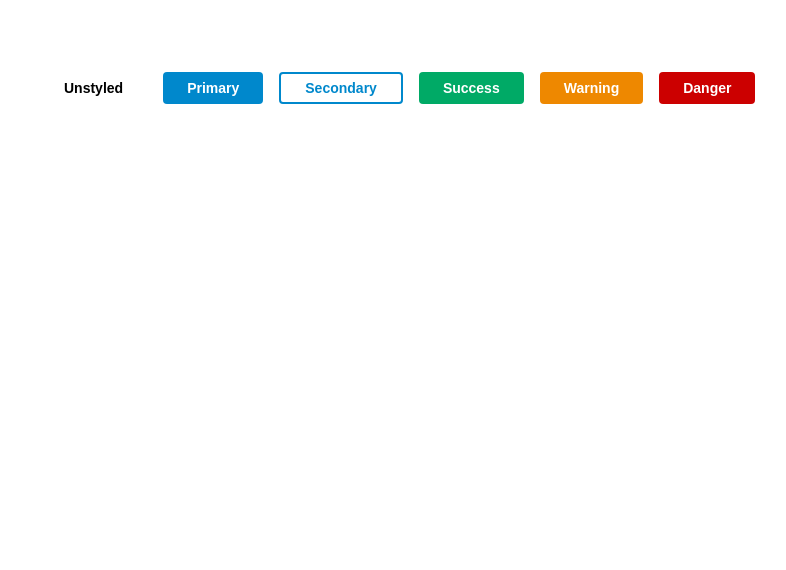
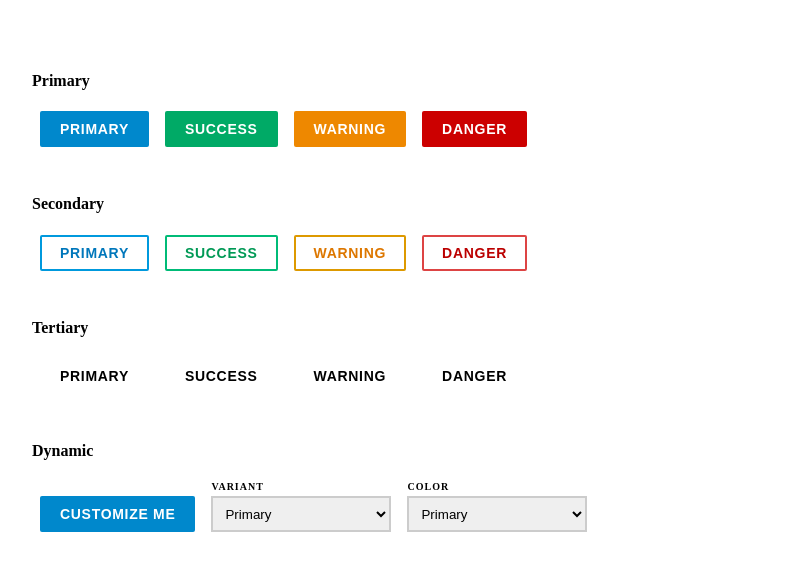
Before and after one commit to dannymcgee/ng-experiments, an Angular app: page / in a window 1280 px wide. Shown: the top 570 px of the page, without its empty margins (40-826 px from the left). Built offline with nearby package versions, Linux system fonts and the light colour scheme.

Commit message:
Improved solution
- DI provider instead of class decorator for "stylesheet" definition
- Custom change detection/diffing logic for style bindings
- Implicit & automatic static binding for `base` style
- Type-safety for `styles` references in template

```diff
--- a/src/app/app.component.html
+++ b/src/app/app.component.html
@@ -1,6 +1,54 @@
-<button x-btn>Unstyled</button>
-<button x-btn="primary">Primary</button>
-<button x-btn="secondary">Secondary</button>
-<button x-btn="success">Success</button>
-<button x-btn="warning">Warning</button>
-<button x-btn="danger">Danger</button>
+<section>
+	<h4>Primary</h4>
+	<button x-btn="primary">Primary</button>
+	<button x-btn="primary" color="success">Success</button>
+	<button x-btn="primary" color="warning">Warning</button>
+	<button x-btn="primary" color="danger">Danger</button>
+</section>
+
+<section>
+	<h4>Secondary</h4>
+	<button x-btn="secondary">Primary</button>
+	<button x-btn="secondary" color="success">Success</button>
+	<button x-btn="secondary" color="warning">Warning</button>
+	<button x-btn="secondary" color="danger">Danger</button>
+</section>
+
+<section>
+	<h4>Tertiary</h4>
+	<button x-btn="tertiary">Primary</button>
+	<button x-btn="tertiary" color="success">Success</button>
+	<button x-btn="tertiary" color="warning">Warning</button>
+	<button x-btn="tertiary" color="danger">Danger</button>
+</section>
+
+<section>
+	<h4>Dynamic</h4>
+	<div [class]="styles.flex">
+
+		<button [x-btn]="variant" [color]="color">Customize Me</button>
+
+		<div [class]="styles.field">
+			<label for="variant">Variant</label>
+			<select id="variant"
+				name="variant"
+				[(ngModel)]="variant"
+			>
+				<option *ngFor="let option of variants"
+					[value]="option.value"
+				>{{ option.name }}</option>
+			</select>
+		</div>
+		<div [class]="styles.field">
+			<label for="color">Color</label>
+			<select id="color"
+				name="color"
+				[(ngModel)]="color"
+			>
+				<option *ngFor="let option of colors"
+					[value]="option.value"
+				>{{ option.name }}</option>
+			</select>
+		</div>
+	</div>
+</section>
--- a/src/app/app.component.styles.ts
+++ b/src/app/app.component.styles.ts
@@ -1,11 +1,55 @@
 import { css } from 'emotion';
 import { rem } from '@theme';
+import { EmotionStyler } from '@ng-emotion';
+import { Injectable } from '@angular/core';
 
-export const appBase: string = css`
+@Injectable()
+export class AppStyles extends EmotionStyler
+{
+	base: string = css`
 		display: block;
 		padding: ${rem(64)};
+
+		section {
+			margin: 0 0 ${rem(48)};
+
+			h4 {
+				margin-top: 0;
+			}
+		}
 
 		button {
 			margin: 0 8px;
 		}
 	`;
+
+	flex: string = css`
+		display: flex;
+		align-items: flex-end;
+	`;
+
+	field: string = css`
+		margin: 0 ${rem(8)};
+
+		label {
+			display: block;
+			margin: 0 0 ${rem(4)};
+			font-size: ${rem(10)};
+			font-weight: 600;
+			text-transform: uppercase;
+			letter-spacing: 0.1em;
+		}
+
+		select {
+			display: inline-flex;
+			width: ${rem(180)};
+			height: ${rem(36)};
+			padding: 0 ${rem(8)};
+			border: 2px solid #ccc;
+
+			option {
+				padding: ${rem(4)} ${rem(12)};
+			}
+		}
+	`;
+}
--- a/src/app/app.component.ts
+++ b/src/app/app.component.ts
@@ -1,12 +1,43 @@
-import { Component, HostBinding } from '@angular/core';
-import { appBase } from './app.component.styles';
+import { Component } from '@angular/core';
+
+import { ButtonVariant } from 'src/app/button/button.types';
+import { ThemeColor } from '@theme';
+import { EmotionComponent, EmotionStyler } from '@ng-emotion';
+import { AppStyles } from './app.component.styles';
+
+interface VariantOption {
+	value: ButtonVariant;
+	name: string;
+}
+
+interface ColorOption {
+	value: ThemeColor;
+	name: string;
+}
 
 @Component({
 	selector: 'x-root',
 	templateUrl: './app.component.html',
+	providers: [{
+		provide: EmotionStyler,
+		useClass: AppStyles,
+	}]
 })
-export class AppComponent {
+export class AppComponent extends EmotionComponent<AppStyles>
+{
+	variants: VariantOption[] = [
+		{ value: 'primary', name: 'Primary' },
+		{ value: 'secondary', name: 'Secondary' },
+		{ value: 'tertiary', name: 'Tertiary' },
+	];
 
-	@HostBinding('class') hostClass = appBase;
+	colors: ColorOption[] = [
+		{ value: 'primary', name: 'Primary' },
+		{ value: 'success', name: 'Success' },
+		{ value: 'warning', name: 'Warning' },
+		{ value: 'danger', name: 'Danger' },
+	];
 
+	variant: ButtonVariant = 'primary';
+	color: ThemeColor = 'primary';
 }
--- a/src/app/app.module.ts
+++ b/src/app/app.module.ts
@@ -1,5 +1,6 @@
 import { BrowserModule } from '@angular/platform-browser';
 import { NgModule } from '@angular/core';
+import { FormsModule } from '@angular/forms';
 
 import { AppComponent } from './app.component';
 import { ButtonComponent } from './button/button.component';
@@ -11,6 +12,7 @@ import { ButtonComponent } from './button/button.component';
 	],
 	imports: [
 		BrowserModule,
+		FormsModule,
 	],
 	providers: [],
 	bootstrap: [AppComponent]
--- a/src/app/button/button.component.styles.ts
+++ b/src/app/button/button.component.styles.ts
@@ -1,69 +1,122 @@
 import { css } from 'emotion';
-import { Colors, Mixins, rem } from '@theme';
+import { Colors, Mixins, rem, ThemeColor } from '@theme';
 import { ButtonVariant } from 'src/app/button/button.types';
+import { Injectable } from '@angular/core';
+import { EmotionStyler } from 'src/app/ng-emotion/classes';
 
-export class ButtonStyles {
-
-	public static base: string = css`
+@Injectable()
+export class ButtonStyles extends EmotionStyler
+{
+	base: string = css`
 		display: inline-flex;
 		align-items: center;
-		height: ${rem(32)};
-		padding: 0 ${rem(24)};
-		border-radius: ${rem(4)};
+		height: ${rem(36)};
+		padding: 0 ${rem(18)};
+		border: 2px solid transparent;
+		border-radius: ${rem(2)};
 		outline: none !important;
 		${Mixins.transition('background', 'color', 'border-color', 'box-shadow')}
-		font: 700 ${rem(14)}/1 sans-serif;
+		font: 600 ${rem(14)}/1 sans-serif;
+		text-transform: uppercase;
+		letter-spacing: 0.05em;
 		cursor: pointer;
 		user-select: none;
 	`;
 
-	public variant = (style: ButtonVariant): string => {
-		let base = '';
-		let hover = '';
-		let active = '';
-		let focusring = '';
+	get variantPrimary(): string|null {
+		const color: ThemeColor = this.ngeProps.get('color');
 
-		if (style === 'secondary') {
-			base = Colors.primary();
-			hover = Colors.primary();
-			active = Colors.primary(200);
-			focusring = Colors.primary(500, 0.5);
-		}
-		else if (typeof Colors[style] === 'function') {
-			base = Colors[style]();
-			hover = Colors[style](200);
-			active = Colors[style](100);
-			focusring = Colors[style](500, 0.5);
-		}
-		else throw new Error(`Tried to get theme color with unknown name: '${style}'`);
+		if (!color) return null;
 
-		const baseState = (style === 'secondary')
-			? css`
-				background: transparent;
-				color: ${base};
-				border: 2px solid ${base};`
-			: css`
-				background: ${base};
-				color: #fff;`;
+		const base = Colors[color]();
+		const hover = Colors[color](200);
+		const active = Colors[color](100);
+		const focusring = Colors[color](500, 0.5);
 
 		return css`
-			${baseState};
-			&:hover, &:active, &.focus {
-				color: #fff;
-			}
+			background: ${base};
+			color: #fff;
+
 			&:hover {
 				background: ${hover};
-				border-color: ${hover};
-			}
-			&.focus {
-				background: ${base};
-				border-color: ${base};
-				box-shadow: 0 0 0 4px ${focusring}
 			}
 			&:active {
 				background: ${active};
-				border-color: ${active};
+			}
+			&.focus {
+				background: ${hover};
+				box-shadow: 0 0 0 4px ${focusring};
 			}
 		`;
 	}
+
+	get variantSecondary(): string|null {
+		const color: ThemeColor = this.ngeProps.get('color');
+
+		if (!color) return null;
+
+		const base = Colors[color]();
+		const baseText = Colors[color](200);
+		const border = Colors[color](400);
+		const hoverActive = Colors[color](200);
+		const keyboardActive = Colors[color](500, 0.125);
+		const focusring = Colors[color](500, 0.5);
+
+		return css`
+			background: transparent;
+			color: ${baseText};
+			border-color: ${border};
+
+			&:hover {
+				background: ${base};
+				border-color: ${base};
+				color: #fff;
+			}
+			&:active {
+				background: ${keyboardActive};
+			}
+			&:hover:active {
+				background: ${hoverActive};
+				border-color: ${hoverActive};
+			}
+			&.focus {
+				border-color: ${base};
+				box-shadow: 0 0 0 4px ${focusring};
+			}
+		`;
+	}
+
+	get variantTertiary(): string|null {
+		const color: ThemeColor = this.ngeProps.get('color');
+
+		if (!color) return null;
+
+		const hoverText = Colors[color](200);
+		const hoverBackground = Colors[color](500, 0.0625);
+		const focusring = Colors[color](500, 0.25);
+		const active = Colors[color](500, 0.125);
+
+		return css`
+			background: transparent;
+
+			&:hover, &.focus {
+				background: ${hoverBackground};
+				color: ${hoverText};
+			}
+			&.focus {
+				box-shadow: 0 0 0 4px ${focusring};
+			}
+			&:active {
+				background: ${active};
+			}
+		`;
+	}
+
+	variant(variant: ButtonVariant): string|null {
+		switch (variant) {
+			case 'primary'   : return this.variantPrimary;
+			case 'secondary' : return this.variantSecondary;
+			case 'tertiary'  : return this.variantTertiary;
+		}
+	}
 }
--- a/src/app/button/button.component.ts
+++ b/src/app/button/button.component.ts
@@ -6,38 +6,42 @@ import {
 	Input,
 	OnDestroy,
 	OnInit,
-	HostListener,
 } from '@angular/core';
 import { FocusMonitor } from '@angular/cdk/a11y';
 
 import { takeUntil } from 'rxjs/operators';
 
-import { WithEmotion, DynamicStyle } from '../ng-emotion/decorators';
-import { EmotionComponent } from '../ng-emotion/classes';
+import { EmotionComponent, EmotionStyler, StyleModifier, StyleProperty } from '@ng-emotion';
+import { ThemeColor } from '@theme';
 import { ButtonVariant } from './button.types';
 import { ButtonStyles } from './button.component.styles';
 
 @Component({
 	selector: 'button[x-btn], a[x-btn]',
 	templateUrl: './button.component.html',
+	providers: [{
+		provide: EmotionStyler,
+		useClass: ButtonStyles,
+	}],
 	changeDetection: ChangeDetectionStrategy.OnPush
 })
-@WithEmotion(ButtonStyles)
-export class ButtonComponent extends EmotionComponent
+export class ButtonComponent extends EmotionComponent<ButtonStyles>
 	implements OnInit, OnDestroy
 {
-	@HostBinding('class') baseClass = ButtonStyles.base;
+	@StyleModifier('variant')
+	@Input('x-btn') variant: ButtonVariant = 'primary';
 
-	@DynamicStyle('variant')
-	@Input('x-btn') variant: ButtonVariant;
+	@StyleProperty()
+	@Input() color: ThemeColor = 'primary';
 
 	@HostBinding('class.focus') isKeyboardFocused: boolean;
 
 	constructor(
 		public elementRef: ElementRef<HTMLElement>,
+		styles: EmotionStyler,
 		private focusMonitor: FocusMonitor,
 	) {
-		super(elementRef);
+		super(elementRef, styles);
 	}
 
 	ngOnInit(): void {
@@ -55,12 +59,4 @@ export class ButtonComponent extends EmotionComponent
 		this.focusMonitor.stopMonitoring(this.elementRef);
 	}
 
-	@HostListener('click')
-	onClick(): void {
-		const styles: ButtonVariant[] = ['primary', 'secondary', 'success', 'warning', 'danger'];
-		const random = Math.round(Math.random() * 4);
-
-		this.variant = styles[random];
-	}
-
 }
--- a/src/app/button/button.types.ts
+++ b/src/app/button/button.types.ts
@@ -1,3 +1 @@
-import { ThemeColor } from 'src/app/theme/colors';
-
-export type ButtonVariant = ThemeColor|'secondary';
+export type ButtonVariant = 'primary'|'secondary'|'tertiary';
--- a/src/app/ng-emotion/classes.ts
+++ b/src/app/ng-emotion/classes.ts
@@ -1,25 +1,60 @@
-import { ElementRef, OnDestroy, OnInit, Component } from '@angular/core';
+import { ElementRef, OnDestroy, OnInit, Component, Injectable, DoCheck } from '@angular/core';
 import { ReplaySubject, Subject } from 'rxjs';
+import { StyleBindingFn } from 'src/app/ng-emotion/types';
+
+@Injectable()
+export class EmotionStyler
+{
+	ngeProps = new Map<string, any>();
+	ngeBindings = new Map<string, StyleBindingFn>();
+
+	base: string;
+}
 
 @Component({ template: '' })
-export class EmotionComponent
-	implements OnInit, OnDestroy
+export class EmotionComponent<T extends EmotionStyler>
+	implements OnInit, DoCheck, OnDestroy
 {
-	public styler: any;
+	styles: T;
+	protected ngeBindingValues = new Map<string, string>();
+	protected ngeBindingChanges = new Map<string, [string, string]>();
+
+	protected ngeShouldCheck = false;
+	protected ngeHasChanges = false;
 
 	protected onInit$ = new ReplaySubject<void>();
 	protected onDestroy$ = new Subject<void>();
 
 	constructor(
-		public elementRef: ElementRef<HTMLElement>
+		public elementRef: ElementRef<HTMLElement>,
+		styles: EmotionStyler,
 	) {
-		if ((this as any).__StylerClass__) {
-			this.styler = new (this as any).__StylerClass__();
-		}
+		this.styles = styles as T;
 	}
 
 	ngOnInit(): void {
+		this.elementRef.nativeElement.classList.add(this.styles.base);
 		this.onInit$.next();
+	}
+
+	ngDoCheck(): void {
+		if (this.ngeShouldCheck) {
+			for (const [key, fn] of this.styles.ngeBindings.entries()) {
+				const arg: any = this[key];
+				const newValue = fn(arg);
+				const currentValue = this.ngeBindingValues.get(key);
+
+				if (newValue !== currentValue) {
+					this.ngeHasChanges = true;
+					this.ngeBindingChanges.set(key, [currentValue, newValue]);
+				}
+			}
+			this.ngeShouldCheck = false;
+		}
+
+		if (this.ngeHasChanges) {
+			this.ngeUpdateBindings();
+		}
 	}
 
 	ngOnDestroy(): void {
@@ -28,4 +63,38 @@ export class EmotionComponent
 		this.onInit$.complete();
 	}
 
+	protected ngeMarkForCheck(): void {
+		this.ngeShouldCheck = true;
+	}
+
+	protected ngeUpdateBindings(): void {
+		if (this.elementRef?.nativeElement == null)
+			return;
+
+		for (const [key, [currentValue, newValue]] of this.ngeBindingChanges.entries()) {
+			if (currentValue == null)
+				this.ngeAddClass(newValue);
+			else if (newValue == null)
+				this.ngeRemoveClass(newValue);
+			else
+				this.ngeReplaceClass(currentValue, newValue);
+
+			this.ngeBindingValues.set(key, newValue);
+		}
+
+		this.ngeBindingChanges.clear();
+		this.ngeHasChanges = false;
+	}
+
+	private ngeAddClass(className: string): void {
+		this.elementRef.nativeElement.classList.add(className);
+	}
+
+	private ngeReplaceClass(prev: string, current: string): void {
+		this.elementRef.nativeElement.classList.replace(prev, current);
+	}
+
+	private ngeRemoveClass(className: string): void {
+		this.elementRef.nativeElement.classList.remove(className);
+	}
 }
--- a/src/app/ng-emotion/decorators.ts
+++ b/src/app/ng-emotion/decorators.ts
@@ -1,39 +1,26 @@
 import { first } from 'rxjs/operators';
-import { EmotionComponent } from './classes';
+import { EmotionComponent, EmotionStyler } from './classes';
 
-export type Constructor<T = any> = new(...args: any[]) => T;
-type ClassDecorator = <T extends Constructor>(constructor: T) => T;
 type PropertyDecorator = (target: object, key: string|symbol) => void;
 
-export function WithEmotion(StylerClass: any): ClassDecorator {
-	return function(ctor: any): any {
-		ctor.prototype.__StylerClass__ = StylerClass;
-	};
-}
-
-export function DynamicStyle(fnName: string): PropertyDecorator {
-	return function(component: EmotionComponent, propName: string|symbol): void {
-		let current: any = component[propName];
-
-		function get(): any {
-			return current;
+export function StyleProperty(): PropertyDecorator {
+	return function<
+		TS extends EmotionStyler,
+		T extends EmotionComponent<TS> = any
+	>(
+		component: T,
+		propName: string
+	): void {
+		function get(): T {
+			return this[`__${propName}__`];
 		}
 
-		function set(next: any): void {
+		function set(value: T): void {
 			this.onInit$.pipe(first()).subscribe(() => {
-				const { styler, elementRef }: EmotionComponent = this;
-				const stylerFn: (...args: any[]) => string = styler?.[fnName];
+				this.styles.ngeProps.set(propName, value);
+				this.ngeMarkForCheck();
 
-				if (next != null
-					&& next !== current
-					&& next.length
-					&& typeof stylerFn === 'function'
-					&& !!elementRef?.nativeElement
-				) {
-					elementRef.nativeElement.classList.add(stylerFn(next));
-
-					current = next;
-				}
+				this[`__${propName}__`] = value;
 			});
 		}
 
@@ -45,3 +32,37 @@ export function DynamicStyle(fnName: string): PropertyDecorator {
 		});
 	};
 }
+
+export function StyleModifier(fnName: string): PropertyDecorator {
+	return function<
+		TS extends EmotionStyler,
+		T extends EmotionComponent<TS>,
+	>(
+		component: T,
+		propName: string
+	): void {
+		function get(): any {
+			return this[`__${propName}__`];
+		}
+
+		function set(value: any): void {
+			this.onInit$.pipe(first()).subscribe(() => {
+				if (typeof this.styles[fnName] === 'function') {
+					if (!this.styles.ngeBindings.has(propName)) {
+						this.styles.ngeBindings.set(propName, this.styles[fnName].bind(this.styles));
+					}
+					this.ngeMarkForCheck();
+				}
+			});
+
+			this[`__${propName}__`] = value;
+		}
+
+		Object.defineProperty(component, propName, {
+			get,
+			set,
+			enumerable: true,
+			configurable: true,
+		});
+	};
+}
--- /dev/null
+++ b/src/app/ng-emotion/index.ts
@@ -0,0 +1,2 @@
+export * from './classes';
+export * from './decorators';
--- /dev/null
+++ b/src/app/ng-emotion/types.ts
@@ -0,0 +1 @@
+export type StyleBindingFn = (arg: any) => string|null;
--- a/tsconfig.app.json
+++ b/tsconfig.app.json
@@ -4,8 +4,10 @@
   "compilerOptions": {
     "outDir": "./out-tsc/app",
     "paths": {
+      "@ng-emotion": ["src/app/ng-emotion"],
+      "@ng-emotion/*": ["src/app/ng-emotion/*"],
       "@theme": ["src/app/theme"],
-      "@theme/*": ["src/app/theme/*"],
+      "@theme/*": ["src/app/theme/*"]
     },
     "types": []
   },
```
Lines whose indentation alone changed are shown as unchanged.
